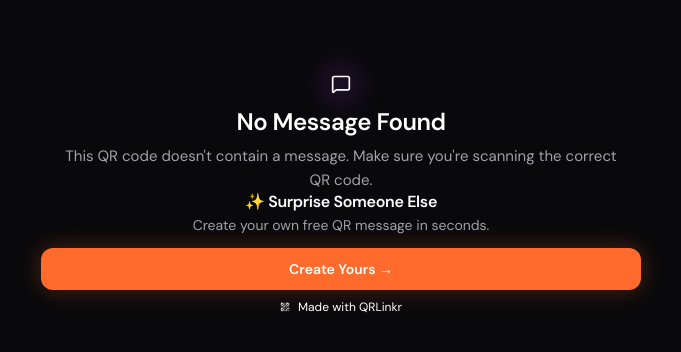
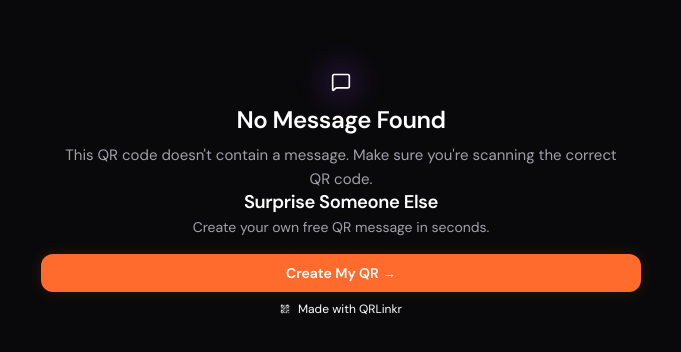
Before and after one commit to RobertBolgar/QRLinkr, a React (Vite) app: page /message in a window 1280 px wide. Shown: the part 198-550 px from the top of the page, without its empty margins (299-980 px from the left). Built offline with nearby package versions, Linux system fonts and the light colour scheme; no server answers.

Commit message:
Final CTA polish - remove emoji, improve hierarchy, reduce glow, update copy

```diff
--- a/src/pages/MessagePage.tsx
+++ b/src/pages/MessagePage.tsx
@@ -185,21 +185,21 @@ export const MessagePage: React.FC = () => {
         >
           <h2
             style={{
-              fontSize: '1rem',
+              fontSize: '1.15rem',
               fontWeight: 600,
               marginBottom: 'var(--spacing-1)',
               fontFamily: 'var(--font-heading)',
               color: 'var(--color-text-primary)',
             }}
           >
-            ✨ Surprise Someone Else
+            Surprise Someone Else
           </h2>
           <p
             style={{
               fontSize: '0.875rem',
               color: 'var(--color-text-secondary)',
               lineHeight: 1.5,
-              marginBottom: 'var(--spacing-3)',
+              marginBottom: 'var(--spacing-4)',
             }}
           >
             Create your own free QR message in seconds.
@@ -208,7 +208,7 @@ export const MessagePage: React.FC = () => {
             onClick={() => navigate('/')}
             style={{
               width: '100%',
-              padding: 'var(--spacing-3) var(--spacing-5)',
+              padding: '10px var(--spacing-5)',
               borderRadius: 'var(--radius-button)',
               fontWeight: 600,
               fontSize: '0.875rem',
@@ -221,18 +221,18 @@ export const MessagePage: React.FC = () => {
               alignItems: 'center',
               justifyContent: 'center',
               gap: 'var(--spacing-2)',
-              boxShadow: '0 0 24px rgba(255, 107, 44, 0.28)',
+              boxShadow: '0 0 16px rgba(255, 107, 44, 0.15)',
             }}
             onMouseEnter={(e) => {
               e.currentTarget.style.transform = 'translateY(-1px)';
-              e.currentTarget.style.boxShadow = '0 0 28px rgba(255, 107, 44, 0.35)';
+              e.currentTarget.style.boxShadow = '0 0 20px rgba(255, 107, 44, 0.2)';
             }}
             onMouseLeave={(e) => {
               e.currentTarget.style.transform = 'translateY(0)';
-              e.currentTarget.style.boxShadow = '0 0 24px rgba(255, 107, 44, 0.28)';
+              e.currentTarget.style.boxShadow = '0 0 16px rgba(255, 107, 44, 0.15)';
             }}
           >
-            Create Yours →
+            Create My QR →
           </button>
         </div>
 
```
